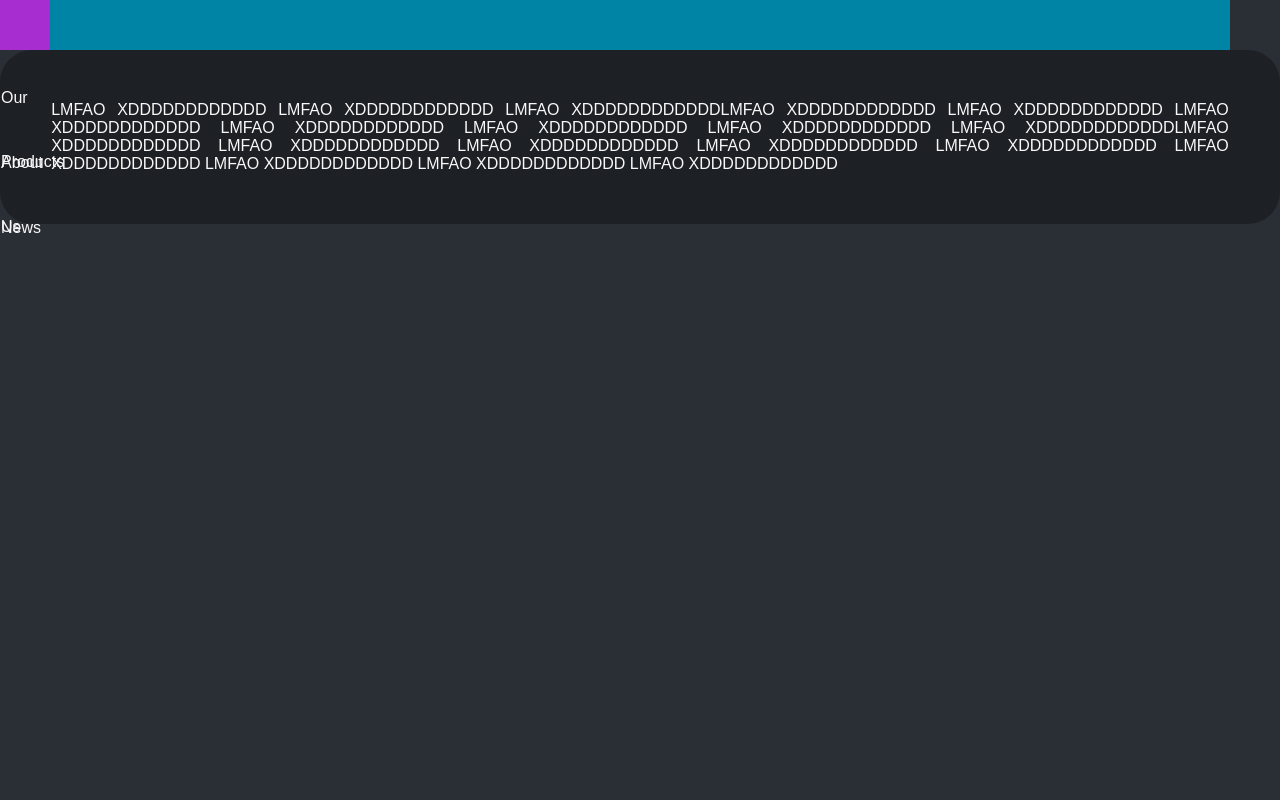
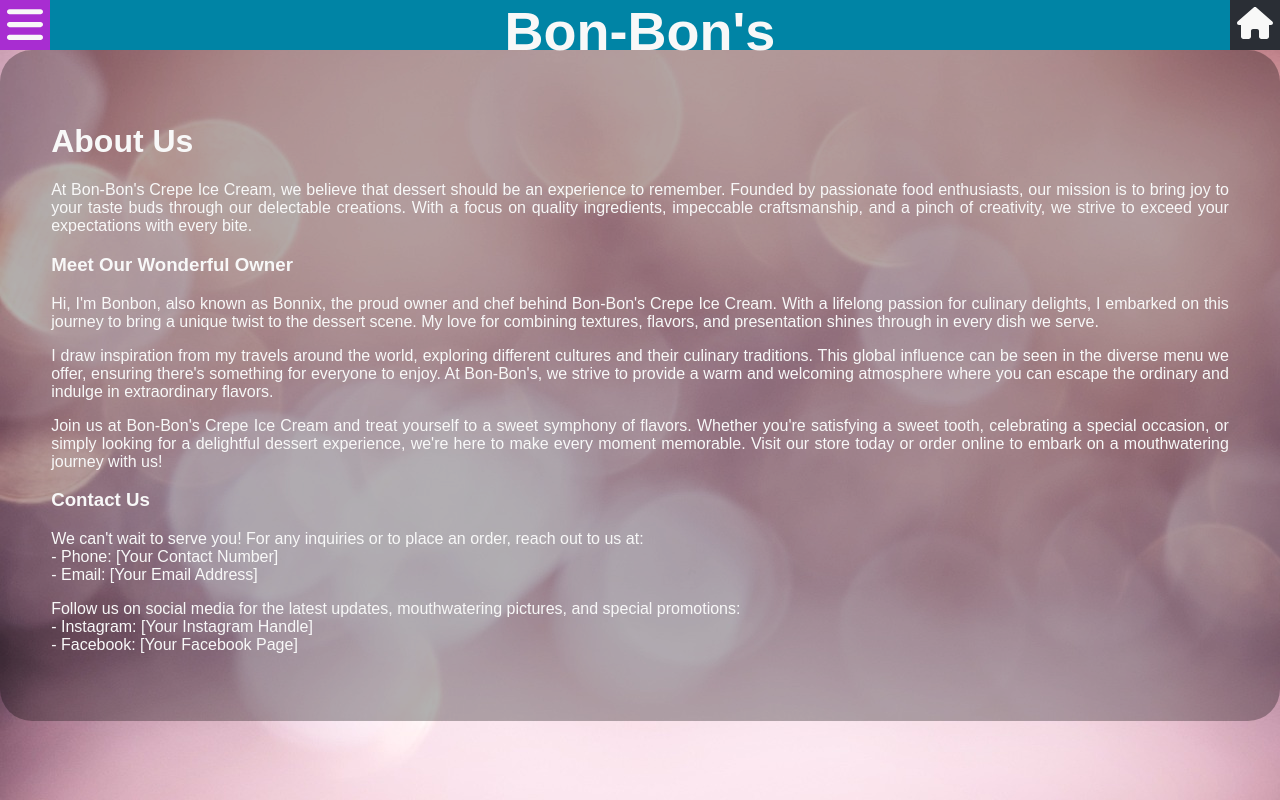
Before and after one commit to SeanTheBuilder1/SeanTheBuilder1.github.io, a plain HTML site: page about_us.html in a window 1280 px wide. Drawn offline with Linux system fonts and the light colour scheme.

Commit message:
Add files via upload

```diff
--- a/about_us.html
+++ b/about_us.html
@@ -11,6 +11,8 @@
     <body>
         <div id="globaldiv">
             <div id="slidemenu">
+                <div id="stickycontainer">
+                    <div id="stickymenu">
                         <div class="menuparent">
                             <a href="./index.html">
                                 <div id="btn3" class="menubutton">
@@ -39,42 +41,64 @@
                                 </div>
                             </a>
                         </div>
+                    </div>
+                    <div id="darkslider">
+                        <div id="darkmodeslider">
+                            <input class="tog" type="checkbox" name="darkmode" id="darkmode">
+                            <label class="tog" for="darkmode"></label>
+                            Dark Mode
+                        </div>
+                    </div>
+                </div>
+            </div>
 
 
 
 
-            </div>
-            <div id="content">
+
+
+            <div id="content" class = "lazy">
                 <div id ="bar">
                     <div id = "btn1">
+                         <div id="menumenu">
+                             <svg xmlns="http://www.w3.org/2000/svg" viewBox="0 0 448 512"><!--! Font Awesome Pro 6.4.0 by @fontawesome - https://fontawesome.com License - https://fontawesome.com/license (Commercial License) Copyright 2023 Fonticons, Inc. --><path d="M0 96C0 78.3 14.3 64 32 64H416c17.7 0 32 14.3 32 32s-14.3 32-32 32H32C14.3 128 0 113.7 0 96zM0 256c0-17.7 14.3-32 32-32H416c17.7 0 32 14.3 32 32s-14.3 32-32 32H32c-17.7 0-32-14.3-32-32zM448 416c0 17.7-14.3 32-32 32H32c-17.7 0-32-14.3-32-32s14.3-32 32-32H416c17.7 0 32 14.3 32 32z"/></svg>
+                         </div>
 
                     </div>
                     <div id ="middle">
-
+                        Bon-Bon's
                     </div>
                     <a href="./index.html">
-                        <div id = "btn2"></div>
+                        <div id = "btn2">
+                            <svg xmlns="http://www.w3.org/2000/svg" viewBox="0 0 576 512"><!--! Font Awesome Pro 6.4.0 by @fontawesome - https://fontawesome.com License - https://fontawesome.com/license (Commercial License) Copyright 2023 Fonticons, Inc. --><path d="M575.8 255.5c0 18-15 32.1-32 32.1h-32l.7 160.2c0 2.7-.2 5.4-.5 8.1V472c0 22.1-17.9 40-40 40H456c-1.1 0-2.2 0-3.3-.1c-1.4 .1-2.8 .1-4.2 .1H416 392c-22.1 0-40-17.9-40-40V448 384c0-17.7-14.3-32-32-32H256c-17.7 0-32 14.3-32 32v64 24c0 22.1-17.9 40-40 40H160 128.1c-1.5 0-3-.1-4.5-.2c-1.2 .1-2.4 .2-3.6 .2H104c-22.1 0-40-17.9-40-40V360c0-.9 0-1.9 .1-2.8V287.6H32c-18 0-32-14-32-32.1c0-9 3-17 10-24L266.4 8c7-7 15-8 22-8s15 2 21 7L564.8 231.5c8 7 12 15 11 24z"/></svg>
+                        </div>
                     </a>
                 </div>
-                <div id="mainbox">
-                    LMFAO XDDDDDDDDDDDD
-                    LMFAO XDDDDDDDDDDDD
-                    LMFAO XDDDDDDDDDDDDLMFAO XDDDDDDDDDDDD
-                    LMFAO XDDDDDDDDDDDD
-                    LMFAO XDDDDDDDDDDDD
-                    LMFAO XDDDDDDDDDDDD
-                    LMFAO XDDDDDDDDDDDD
-                    LMFAO XDDDDDDDDDDDD
-                    LMFAO XDDDDDDDDDDDDLMFAO XDDDDDDDDDDDD
-                    LMFAO XDDDDDDDDDDDD
-                    LMFAO XDDDDDDDDDDDD
-                    LMFAO XDDDDDDDDDDDD
-                    LMFAO XDDDDDDDDDDDD
-                    LMFAO XDDDDDDDDDDDD
-                    LMFAO XDDDDDDDDDDDD
-                    LMFAO XDDDDDDDDDDDD
-                    LMFAO XDDDDDDDDDDDD
-
+                <div id="mainbox" class="lazy">
+                    <h1>About Us</h1>
+                    <p class="parag">
+                        At Bon-Bon's Crepe Ice Cream, we believe that dessert should be an experience to remember. Founded by passionate food enthusiasts, our mission is to bring joy to your taste buds through our delectable creations. With a focus on quality ingredients, impeccable craftsmanship, and a pinch of creativity, we strive to exceed your expectations with every bite.
+                    </p>
+                    <h3>Meet Our Wonderful Owner</h3>
+                    <p class= "parag">
+                        Hi, I'm Bonbon, also known as Bonnix, the proud owner and chef behind Bon-Bon's Crepe Ice Cream. With a lifelong passion for culinary delights, I embarked on this journey to bring a unique twist to the dessert scene. My love for combining textures, flavors, and presentation shines through in every dish we serve.
+                    </p>
+                    <p class= "parag">
+                        I draw inspiration from my travels around the world, exploring different cultures and their culinary traditions. This global influence can be seen in the diverse menu we offer, ensuring there's something for everyone to enjoy. At Bon-Bon's, we strive to provide a warm and welcoming atmosphere where you can escape the ordinary and indulge in extraordinary flavors.
+                    </p>
+                    <p class= "parag">
+                        Join us at Bon-Bon's Crepe Ice Cream and treat yourself to a sweet symphony of flavors. Whether you're satisfying a sweet tooth, celebrating a special occasion, or simply looking for a delightful dessert experience, we're here to make every moment memorable. Visit our store today or order online to embark on a mouthwatering journey with us!
+</p>
+                    <h3>Contact Us</h3>
+                    <p class="parag">We can't wait to serve you! For any inquiries or to place an order, reach out to us at:<br>
+                        - Phone: [Your Contact Number]<br>
+                        - Email: [Your Email Address]
+                    </p>
+                    <p class="parag">
+                        Follow us on social media for the latest updates, mouthwatering pictures, and special promotions:<br>
+                        - Instagram: [Your Instagram Handle]<br>
+                        - Facebook: [Your Facebook Page]
+                    </p>
                 </div>
             </div>
 
```
Lines whose indentation alone changed are shown as unchanged.
